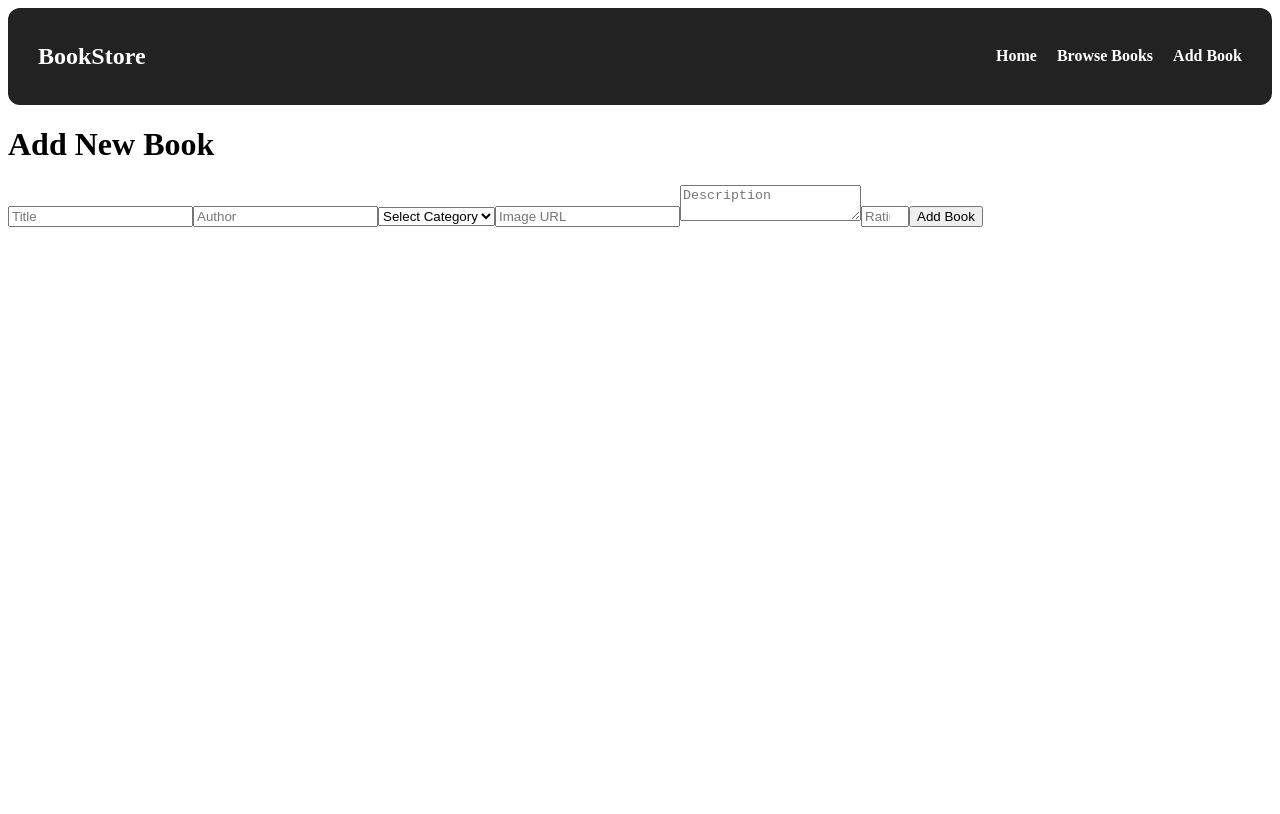
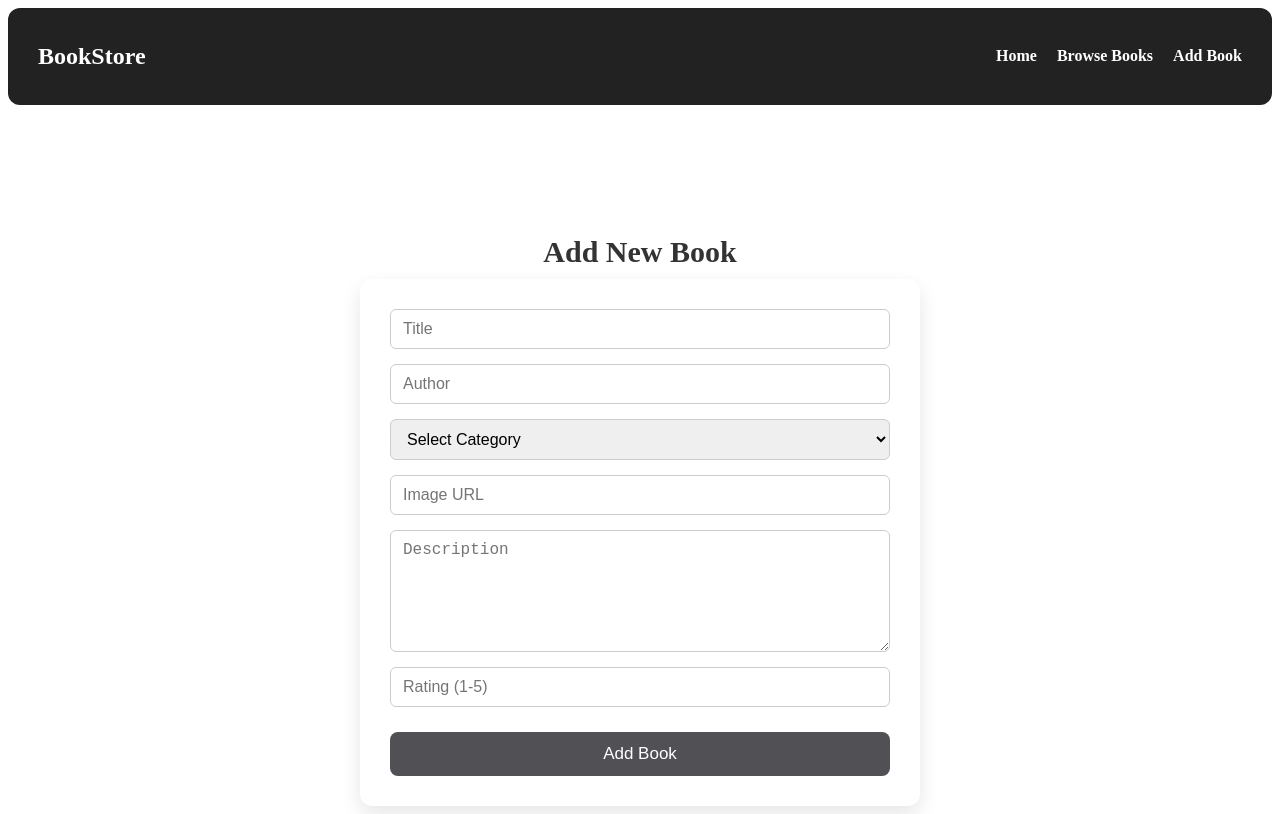
Before and after one commit to Siddhartha1011/book-library, a React (Vite) app: page /add in a window 1280 px wide. Built offline with nearby package versions, Linux system fonts and the light colour scheme.

Commit message:
Improve Add Book page UI with centered layout and form styling

```diff
--- a/src/App.css
+++ b/src/App.css
@@ -166,3 +166,78 @@
   font-size: 18px;
   margin: 8px 0;
 }
+
+.add-book {
+  margin-top: 110px; /* below navbar */
+  display: flex;
+  flex-direction: column;
+  align-items: center;
+}
+
+/* Page heading */
+.add-book h1 {
+  margin-bottom: 10px;
+  font-size: 30px;
+  color: #333;
+  text-align: center;
+}
+
+/* Error message */
+.add-book .error {
+  color: red;
+  font-size: 15px;
+  margin-bottom: 15px;
+}
+
+/* Form container */
+.add-book form {
+  width: 100%;
+  max-width: 500px;
+  background-color: #ffffff;
+  padding: 30px;
+  border-radius: 12px;
+  box-shadow: 0 8px 20px rgba(0, 0, 0, 0.1);
+  display: flex;
+  flex-direction: column;
+}
+
+/* Inputs, textarea, select */
+.add-book input,
+.add-book textarea,
+.add-book select {
+  margin-bottom: 15px;
+  padding: 10px 12px;
+  font-size: 16px;
+  border-radius: 6px;
+  border: 1px solid #ccc;
+  outline: none;
+}
+
+.add-book textarea {
+  resize: vertical;
+  min-height: 100px;
+}
+
+/* Focus effect */
+.add-book input:focus,
+.add-book textarea:focus,
+.add-book select:focus {
+  border-color: #4f46e5;
+}
+
+/* Submit button */
+.add-book button {
+  margin-top: 10px;
+  padding: 12px;
+  background-color: #515155;
+  color: white;
+  font-size: 17px;
+  border: none;
+  border-radius: 8px;
+  cursor: pointer;
+  transition: background 0.3s ease;
+}
+
+.add-book button:hover {
+  background-color: #29292c;
+}
```
